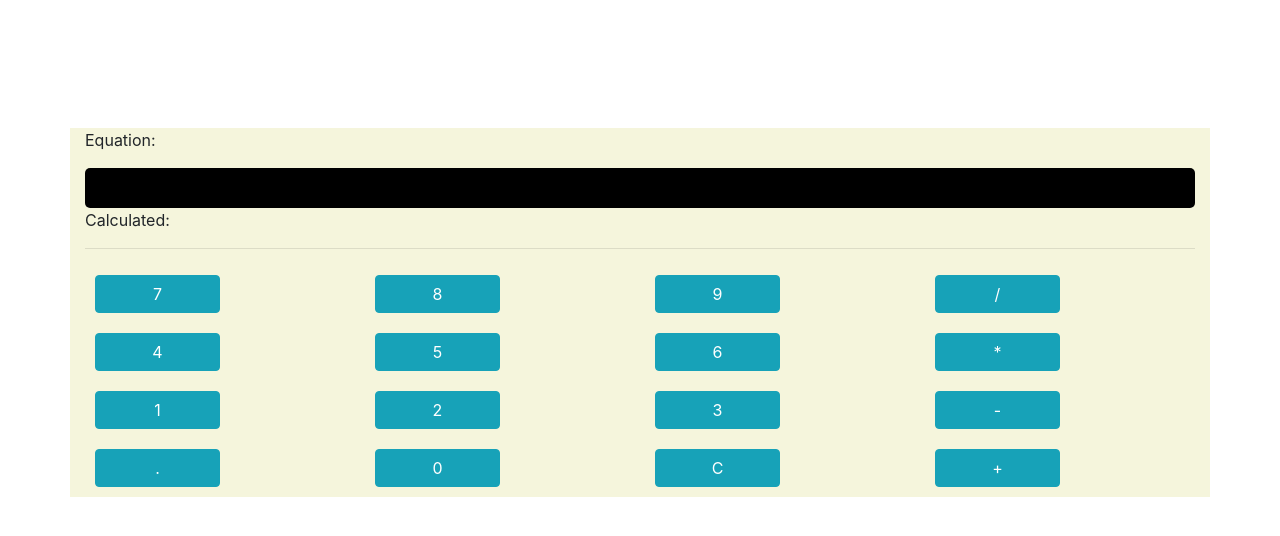
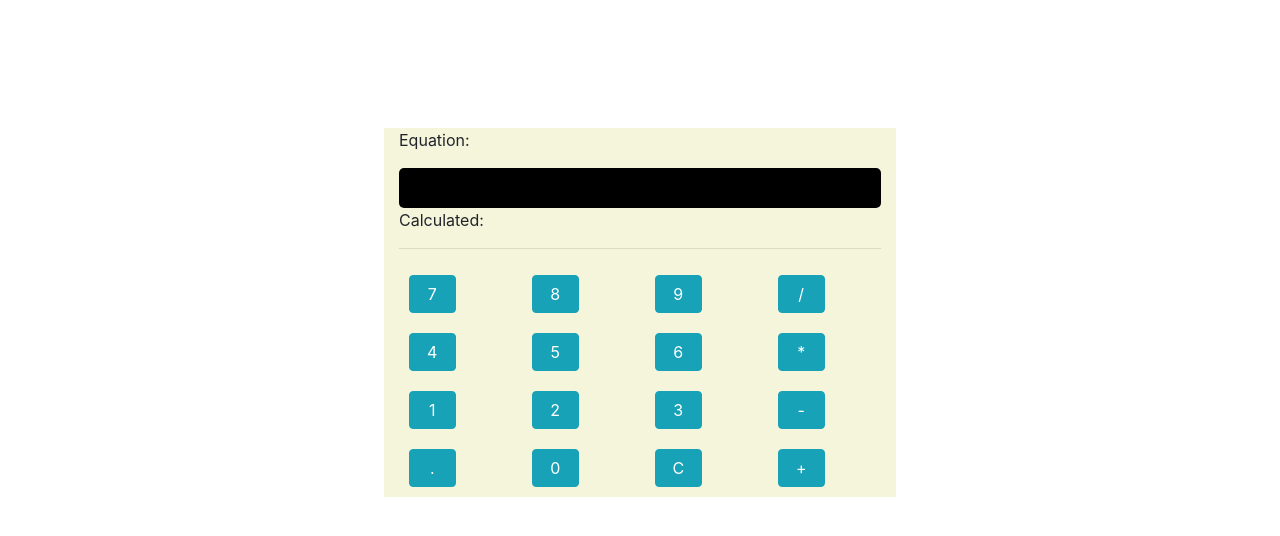
Before and after one commit to LinKCoding/calc-react, a React (Create React App) app: page / in a window 1280 px wide. Shown: the top 536 px of the page. Built offline with nearby package versions, Linux system fonts and the light colour scheme.

Commit message:
changed display of calc

```diff
--- a/src/components/calculatorComps/CalcButton.js
+++ b/src/components/calculatorComps/CalcButton.js
@@ -6,8 +6,8 @@ import Button from 'react-bootstrap/Button'
 const CalcButton = (props) => {
   const { char } = props
   return (
-    <Col onClick={() => props.addToEquation(char)}>
-      <Button style={{margin:'0 auto', width:'50%'}} variant='info'>
+    <Col style={{ margin: '0 auto', width: '50%' }}>
+      <Button style={{ margin: '0 auto', width: '50%' }} variant='info' onClick={() => props.addToEquation(char)}>
         {char}
       </Button>
     </Col>
--- a/src/components/calculatorComps/Calculator.js
+++ b/src/components/calculatorComps/Calculator.js
@@ -34,10 +34,10 @@ export default class Calculator extends React.Component {
     try {
       result = eval(equation)
     } catch (e) {
-      result = "Invalid equation"
+      result = this.state.equation
     }
     return (
-      <Container style={{ backgroundColor: '#f5f5dc', marginTop: '10%'}}>
+      <Container style={{ backgroundColor: '#f5f5dc', marginTop: '10%', width:'40%'}}>
         <Row>
           <Screen equation={equation} handleInput={this.handleInput} calculation={result}/>
         </Row>
```
